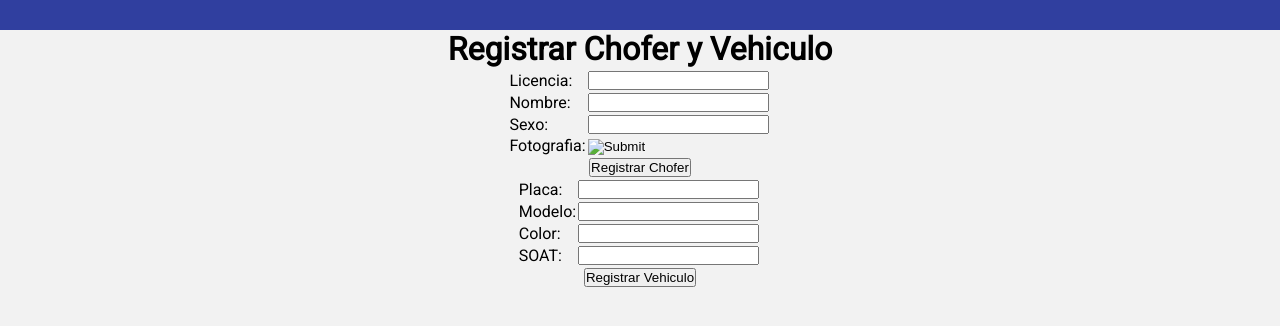
After one commit to osulca/taxiseguro, a PHP site: template vistas/GestionVehiculo.php in a window 1280 px wide. The commit adds this page. Shown: the top 326 px of the page. Run offline with PHP 8.4, Linux system fonts and the light colour scheme; the template is opened without the code that fills it, so the values that code supplies are empty.

Commit message:
agregar Gestion de Vehiculos

```diff
--- a/css/estilos.css
+++ b/css/estilos.css
@@ -136,9 +136,5 @@ body {
       transition: all 0.3s ease; }
       .contenedor-formulario .formulario input[type="submit"]:hover {
         background: #1976D2; }
-div#formulario{
-  background-color: black;
-}
-
 
 /*# sourceMappingURL=estilos.css.map */
--- a/js/login.js
+++ b/js/login.js
@@ -29,7 +29,7 @@ var blurInput = function(){
 formulario.addEventListener("submit", enviar);
 
 for (var i = 0; i < elementos.length; i++) {
-	if (elementos[i].type == "text" || elementos[i].type == "email" || elementos[i].type == "password") {
+	if (elementos[i].type == "text" || elementos[i].type == "usuario" || elementos[i].type == "password") {
 		elementos[i].addEventListener("focus", focusInput);
 		elementos[i].addEventListener("blur", blurInput);
 	}
--- /dev/null
+++ b/vistas/GestionVehiculo.php
@@ -0,0 +1,133 @@
+<!DOCTYPE html>
+<html>
+    <head>
+        <meta charset="UTF-8">
+        <meta name="viewport" content="width=device-width, user-scalable=no, initial-scale=1.0, maximum-scale=1.0, minimum-scale=1.0">
+        <link href='https://fonts.googleapis.com/css?family=Roboto' rel='stylesheet' type='text/css'>
+        <title>Gestión Vehículo</title>
+        <link rel="stylesheet" href="css/estilos.css">
+    </head>
+    <body>
+
+        <div class="" id="formulario">
+
+            <center>
+
+                <h1>Registrar Chofer y Vehiculo</h1>
+
+                <form action="" class="" name="" method="get">
+                    <table border="0">
+                        <tr>
+                            <td>Licencia:</td>
+                            <td><input type="text" id="licencia" name="licencia"></td>
+                            <td></td>
+                        </tr>
+                        <tr>
+                            <td>Nombre:</td>
+                            <td><input type="text" id="nombre" name="nombre"></td>
+                            <td></td>
+                        </tr>
+                        <tr>
+                            <td>Sexo:</td>
+                            <td><input type="text" id="sexo" name="sexo"></td>
+                            <td></td>
+                        </tr>
+                        <tr>
+                            <td>Fotografia:</td>
+                            <td><input type="image" id="foto" name="foto"></td>
+                            <td></td>
+                        </tr>
+
+                    </table>
+                </form>
+
+                <p>
+                <input type="button" id="" value="Registrar Chofer">
+                </p>
+
+
+                <form action="" class="" name="" method="get">
+                    <table border="0">
+                        <tr>
+                            <td>Placa:</td>
+                            <td><input type="text" id="placa" name="placa"></td>
+                            <td></td>
+                        </tr>
+                        <tr>
+                            <td>Modelo:</td>
+                            <td><input type="text" id="modelo" name="modelo"></td>
+                            <td></td>
+                        </tr>
+                        <tr>
+                            <td>Color:</td>
+                            <td><input type="text" id="color" name="color"></td>
+                            <td></td>
+                        </tr>
+                        <tr>
+                            <td>SOAT:</td>
+                            <td><input type="text" id="soat" name="soat"></td>
+                            <td></td>
+                        </tr>
+                    </table>
+                </form>
+
+                <p>
+                <input type="button" id="" value="Registrar Vehiculo">
+
+            </center>
+        </div>
+
+        <?php
+      include './bd/Conexion.php';
+        if(isset($_POST["submit"])){
+           $licencia= trim($_POST["licencia"]);
+           $nombre = trim($_POST["nombre"]);
+           $sexo = trim($_POST["sexo"]);
+           $foto = trim($_POST["foto"]);
+           $placa = trim($_POST["placa"]);
+           $modelo = trim($_POST["modelo"]);
+           $color = trim($_POST["color"]);
+           $soat = trim($_POST["soat"]);
+
+    if($licencia==""){
+        echo "<li> campo licencia vacio </li>" ;
+    }
+
+    else if($nombre==""){
+        echo "<li> campo nombre vacio </li>";
+    }
+
+    else if($sexo==""){
+        echo "<li> campo nombre vacio </li>";
+    }
+
+        else if($placa==""){
+        echo "<li> campo nombre vacio </li>";
+    }
+
+    else if($modelo==""){
+        echo "<li> campo nombre vacio </li>";
+    }
+
+    else if($nombre==""){
+        echo "<li> campo nombre vacio </li>";
+    }
+
+    else if($color==""){
+        echo "<li> campo nombre vacio </li>";
+    }
+
+    else if($soat==""){
+        echo "<li> campo nombre vacio </li>";
+    }
+
+    /*
+    $lenusuario = strlen($usuario);
+    $lenpassword = strlen($password);
+    $pattern = '`[0-8]`';
+    */
+
+        }
+        ?>
+    </body>
+</html>
```
Also changed, not shown: bd/bdtaxiseguro.sql (renamed from bd/bdtaxiseguro (1).sql, +6 -6 lines), login.php (+75 -44 lines), nbproject/private/private.xml (added, +12 -0 lines), 1 other file.
